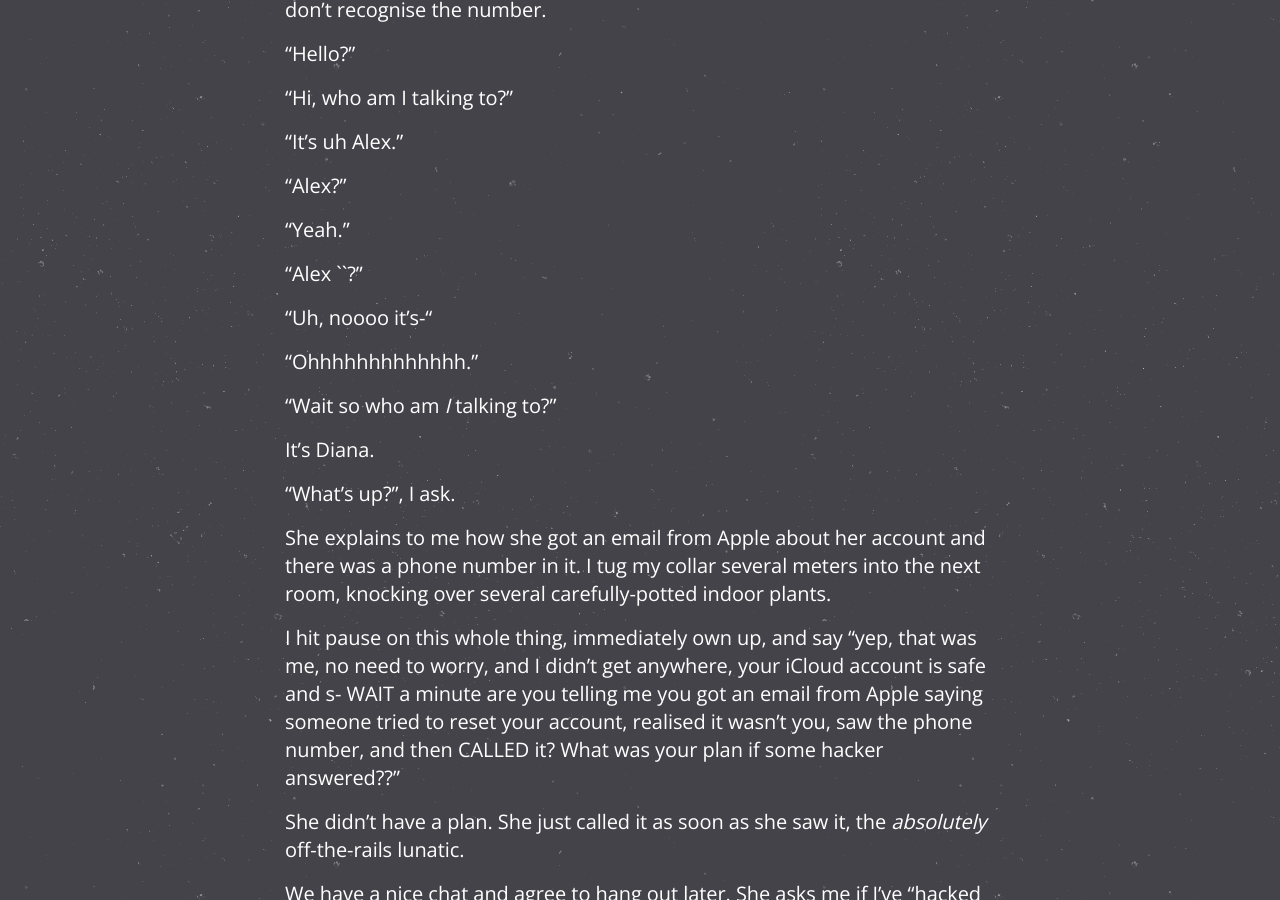
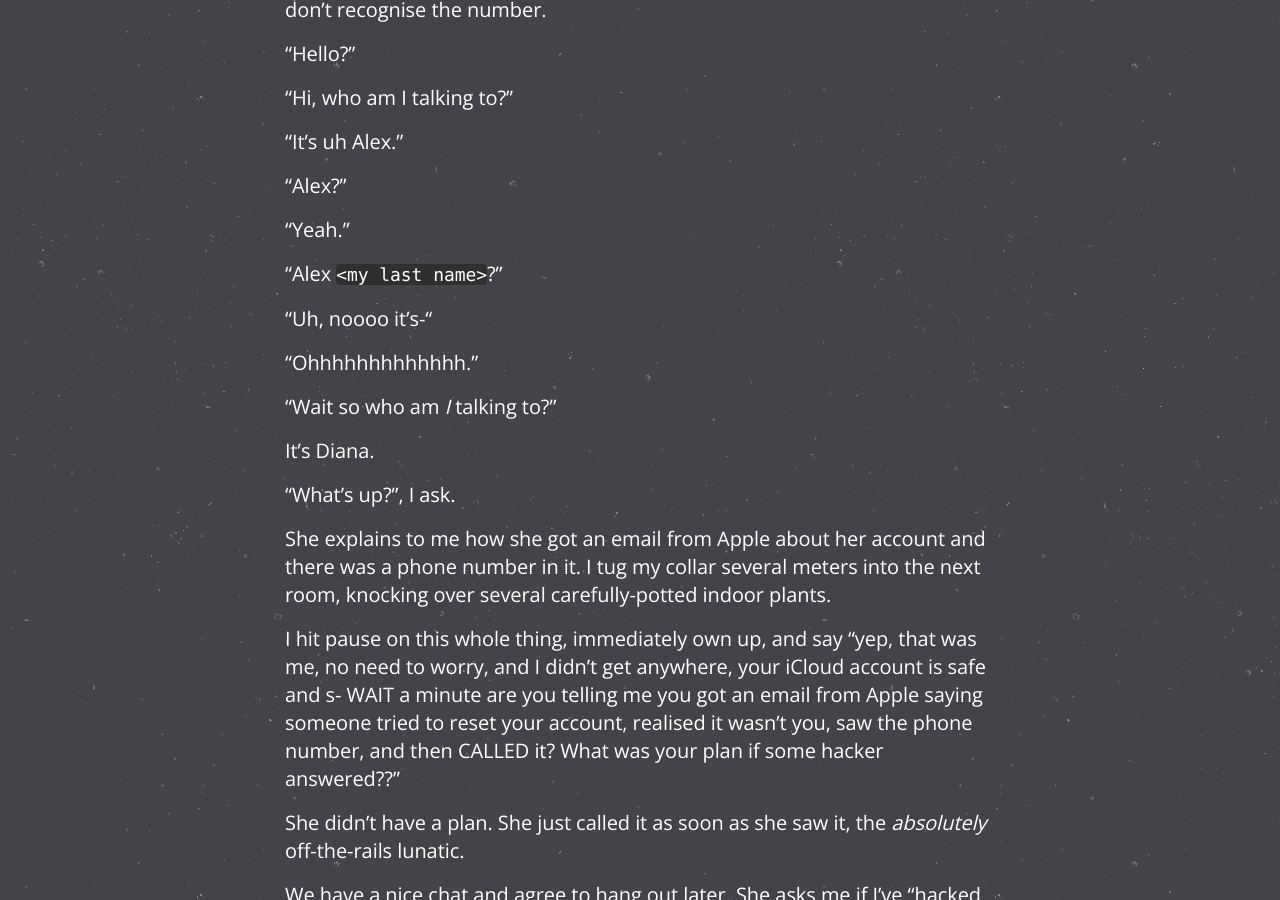
Before and after one commit to mangopdf/mangopdf.github.io, a Jekyll site: the page built from _posts/2017-11-03-operation-luigi-how-i-hacked-my-friend-without-her-noticing.markdown, in a window 1280 px wide and 900 px high, scrolled down 6468 px. Built offline with Jekyll 4.4.1, drawn with Linux system fonts in a browser that asks for light colours; nearby versions of some CDN libraries; some of the changed lines change nothing that is shown.

Commit message:
fix typo, or not, jekyll is cooked

```diff
--- a/_posts/2017-11-03-operation-luigi-how-i-hacked-my-friend-without-her-noticing.markdown
+++ b/_posts/2017-11-03-operation-luigi-how-i-hacked-my-friend-without-her-noticing.markdown
@@ -116,7 +116,7 @@ My phone rings. I can feel the vibration in my pocket and I'm like "is someone _
 
 "Yeah."
 
-"Alex ``?"
+"Alex `<my last name>`?"
 
 "Uh, noooo it's-"
 
```
